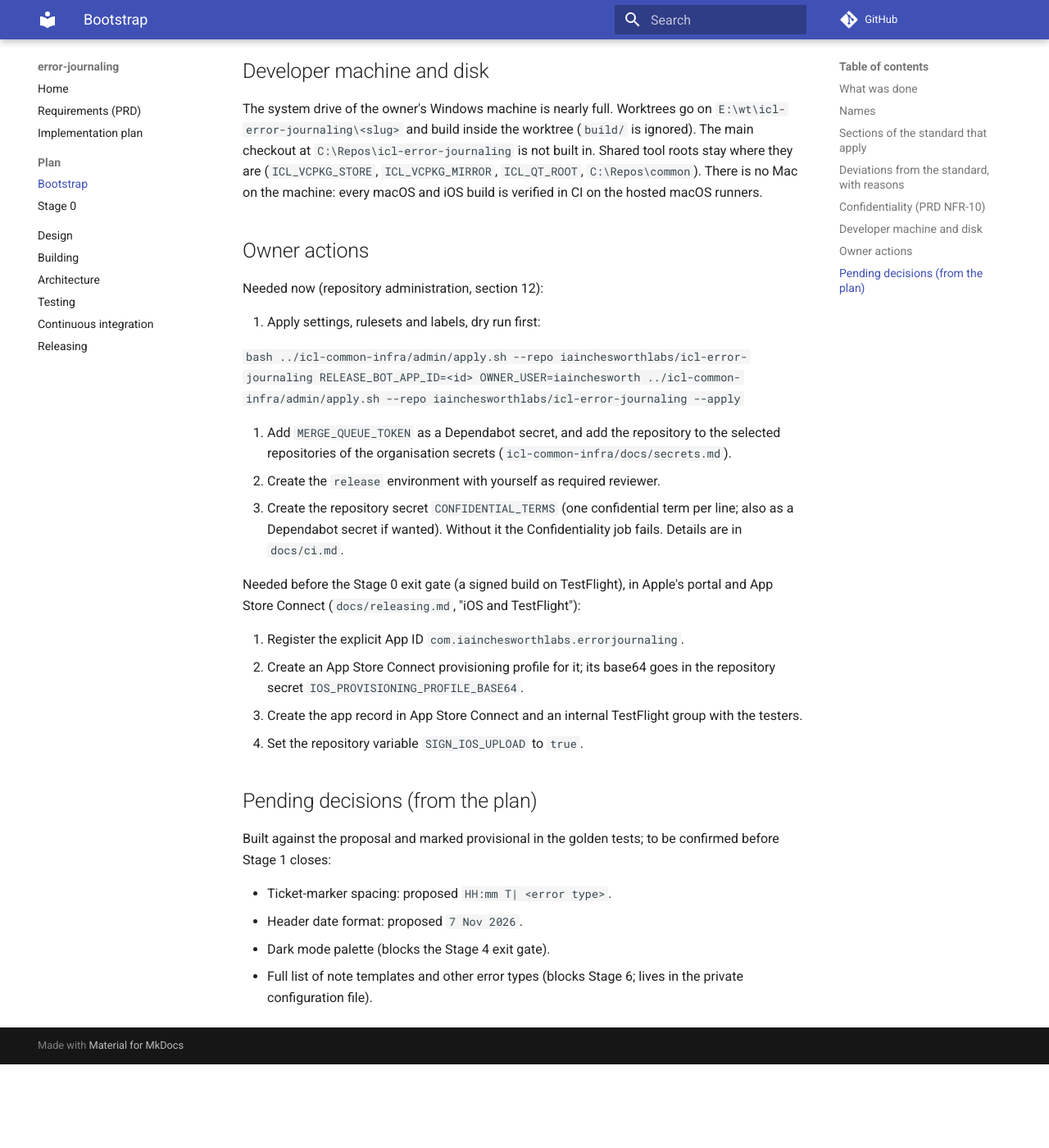
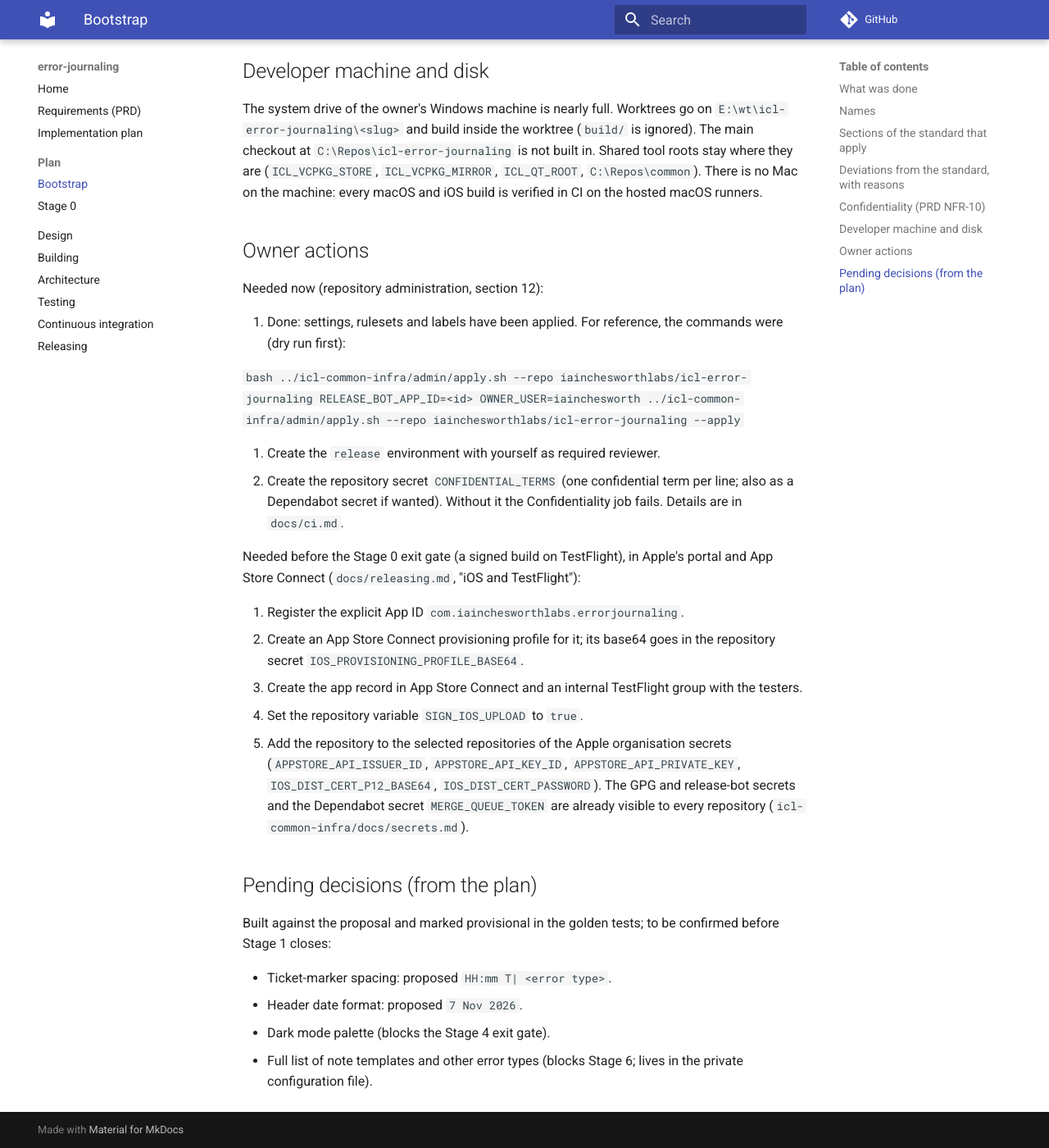
Before and after one commit to iainchesworthlabs/icl-error-journaling, an MkDocs documentation site: the page built from docs/design/bootstrap-plan.md, in a window 1280 px wide and 1400 px high, scrolled down 2564 px. Shown: the whole window at 82% size. Built offline with MkDocs 1.6.1 and Material for MkDocs 9.7.7, drawn with Linux system fonts in a browser that asks for light colours; comment, search, counter and statistics services are not loaded; before the commit the page ends 3862 px from its top, so only the background shows below that.

Commit message:
Update the owner actions in the bootstrap plan
Mark the repository settings as applied, drop the MERGE_QUEUE_TOKEN step because the organisation secret is already visible to every repository, and list the Apple organisation secrets the repository needs before the TestFlight step.

Signed-off-by: Iain Chesworth <iain.chesworth@gmail.com>

````diff
--- a/docs/design/bootstrap-plan.md
+++ b/docs/design/bootstrap-plan.md
@@ -71,17 +71,15 @@ no Mac on the machine: every macOS and iOS build is verified in CI on the hosted
 
 Needed now (repository administration, section 12):
 
-1. Apply settings, rulesets and labels, dry run first:
+1. Done: settings, rulesets and labels have been applied. For reference, the commands were (dry run first):
 
    ```bash
    ../icl-common-infra/admin/apply.sh --repo iainchesworthlabs/icl-error-journaling
    RELEASE_BOT_APP_ID=<id> OWNER_USER=iainchesworth ../icl-common-infra/admin/apply.sh --repo iainchesworthlabs/icl-error-journaling --apply
    ```
 
-2. Add `MERGE_QUEUE_TOKEN` as a Dependabot secret, and add the repository to the selected repositories of the organisation
-   secrets (`icl-common-infra/docs/secrets.md`).
-3. Create the `release` environment with yourself as required reviewer.
-4. Create the repository secret `CONFIDENTIAL_TERMS` (one confidential term per line; also as a Dependabot secret if wanted).
+2. Create the `release` environment with yourself as required reviewer.
+3. Create the repository secret `CONFIDENTIAL_TERMS` (one confidential term per line; also as a Dependabot secret if wanted).
    Without it the Confidentiality job fails. Details are in `docs/ci.md`.
 
 Needed before the Stage 0 exit gate (a signed build on TestFlight), in Apple's portal and App Store Connect
@@ -92,6 +90,10 @@ Needed before the Stage 0 exit gate (a signed build on TestFlight), in Apple's p
    `IOS_PROVISIONING_PROFILE_BASE64`.
 3. Create the app record in App Store Connect and an internal TestFlight group with the testers.
 4. Set the repository variable `SIGN_IOS_UPLOAD` to `true`.
+5. Add the repository to the selected repositories of the Apple organisation secrets (`APPSTORE_API_ISSUER_ID`,
+   `APPSTORE_API_KEY_ID`, `APPSTORE_API_PRIVATE_KEY`, `IOS_DIST_CERT_P12_BASE64`, `IOS_DIST_CERT_PASSWORD`). The GPG and
+   release-bot secrets and the Dependabot secret `MERGE_QUEUE_TOKEN` are already visible to every repository
+   (`icl-common-infra/docs/secrets.md`).
 
 ## Pending decisions (from the plan)
 
````
